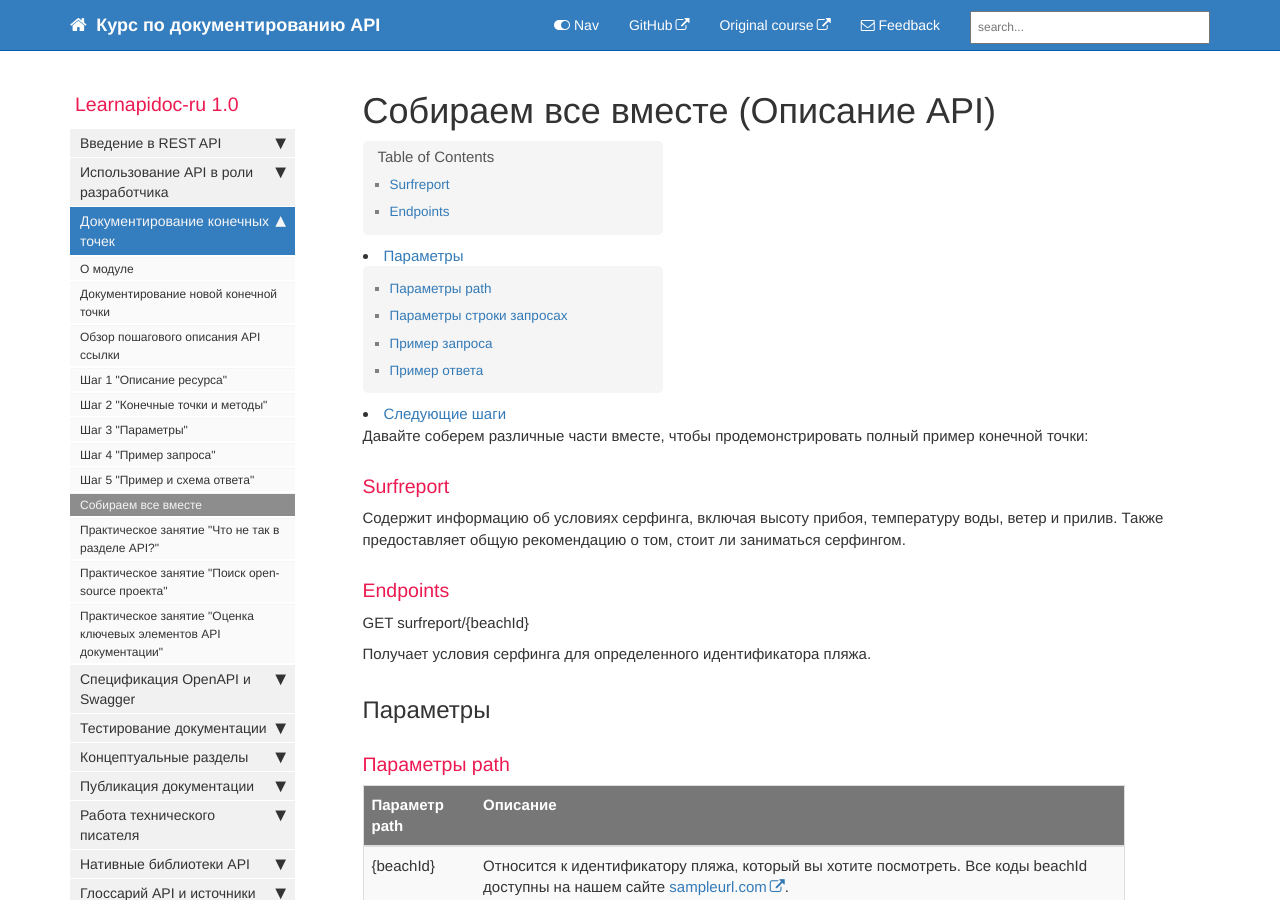
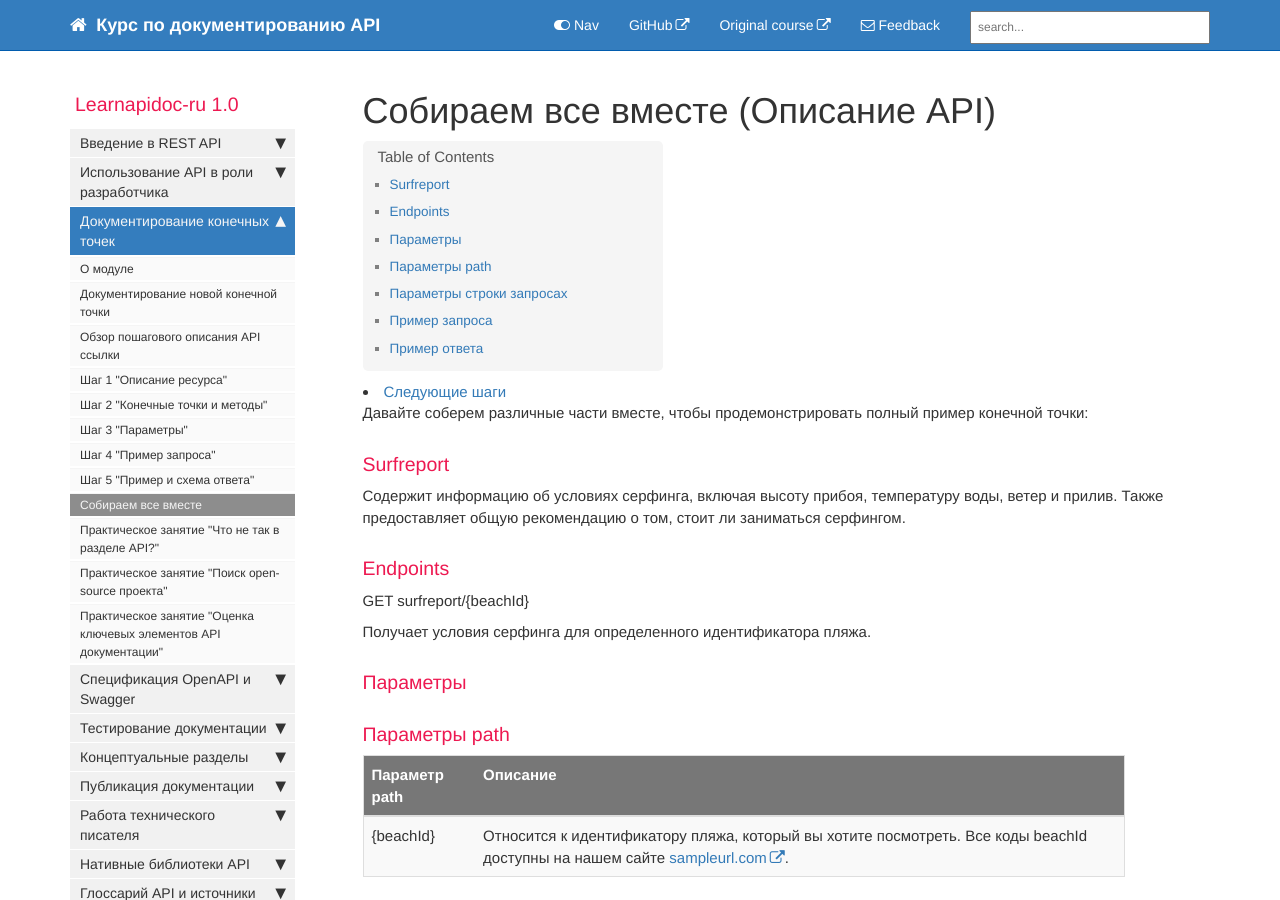
Before and after one commit to Starkovden/Starkovden.github.io, a Jekyll site: the page built from pages/documenting-api-endpoints/putt-all-together.md, in a window 1280 px wide and 900 px high. Built offline with Jekyll 4.4.1, drawn with Linux system fonts in a browser that asks for light colours; nearby versions of some CDN libraries; comment, search, counter and statistics services are not loaded.

Commit message:
поправил заголовок раздела

```diff
--- a/pages/documenting-api-endpoints/putt-all-together.md
+++ b/pages/documenting-api-endpoints/putt-all-together.md
@@ -18,7 +18,7 @@ GET surfreport/{beachId}
 
 Получает условия серфинга для определенного идентификатора пляжа.
 
-## Параметры
+### Параметры
 
 ### Параметры path
 
```
